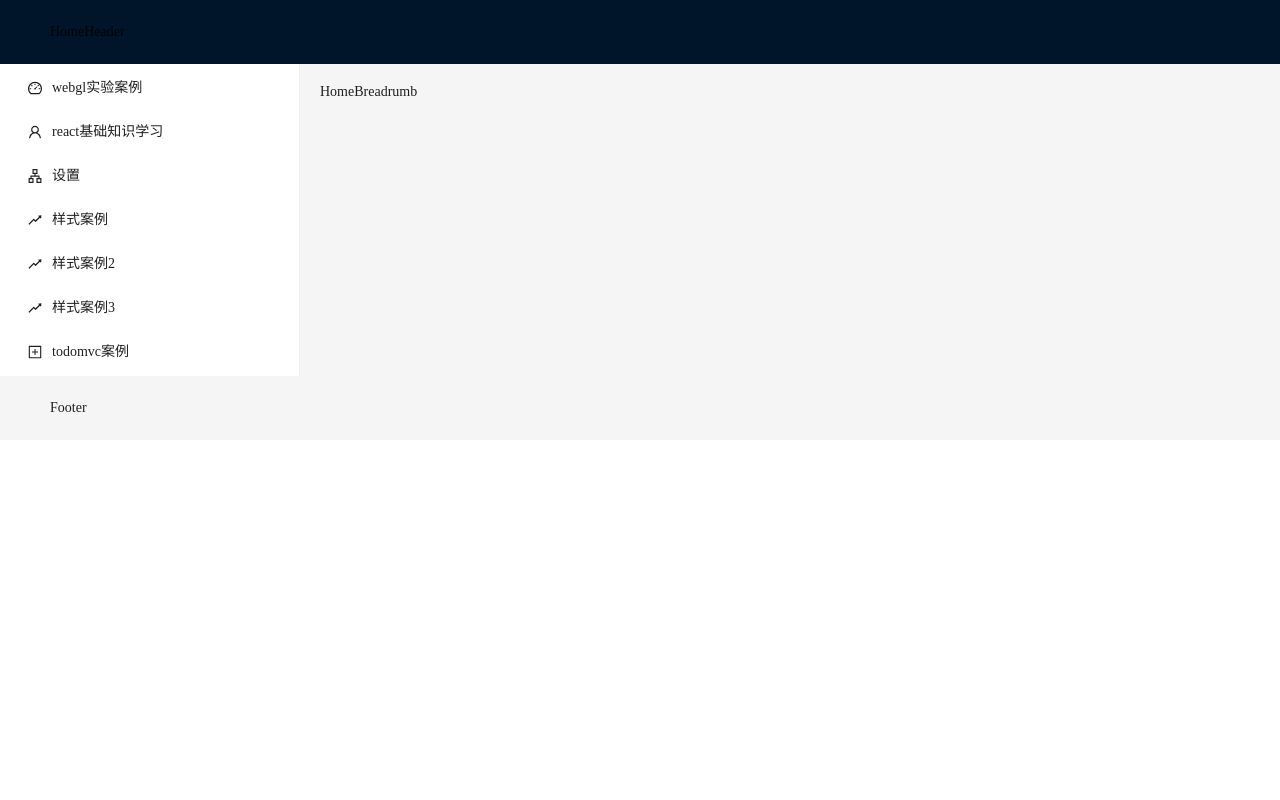
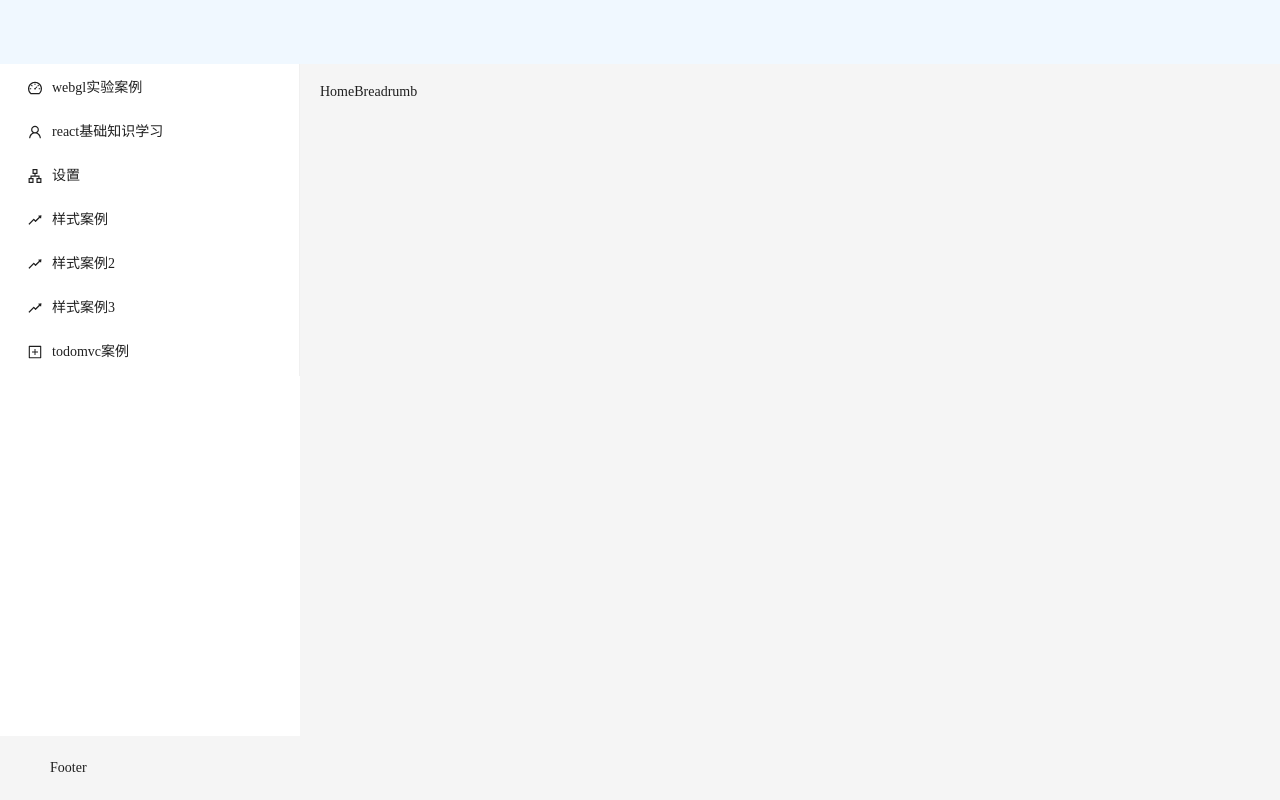
Before and after one commit to bigdataOrfrontEnd/qiankun-test2, a React (Create React App) app: page / in a window 1280 px wide. Built offline with nearby package versions, Linux system fonts and the light colour scheme.

Commit message:
首页布局优化

```diff
--- a/src/pages/Layout/Compments/HomeHeader.js
+++ b/src/pages/Layout/Compments/HomeHeader.js
@@ -1,5 +1,5 @@
 import React from "react";
 
 export default function HomeHeader() {
-  return <div>HomeHeader</div>;
+  return <div></div>;
 }
--- a/src/pages/Layout/index.js
+++ b/src/pages/Layout/index.js
@@ -5,14 +5,14 @@ import HomeHeader from "./Compments/HomeHeader";
 import HomeSider from "./Compments/HomeSider";
 import HomeBreadrumb from "./Compments/HomeBreadrumb";
 import HomeContent from "./Compments/HomeContent";
+import "./index.scss";
 
 export default function Home() {
   const { Header, Footer, Sider, Content } = Layout;
 
   return (
-    <div>
     <Layout>
-        <Header>
+      <Header className="Home-main">
         <HomeHeader />
       </Header>
       <Layout>
@@ -26,6 +26,5 @@ export default function Home() {
       </Layout>
       <Footer>Footer</Footer>
     </Layout>
-    </div>
   );
 }
--- a/src/pages/Layout/index.scss
+++ b/src/pages/Layout/index.scss
@@ -0,0 +1,7 @@
+.Home-main {
+  background-color: aliceblue;
+}
+.ant-layout {
+  width: 100vw;
+  height: 100vh;
+}
```
Lines whose indentation alone changed are shown as unchanged.
